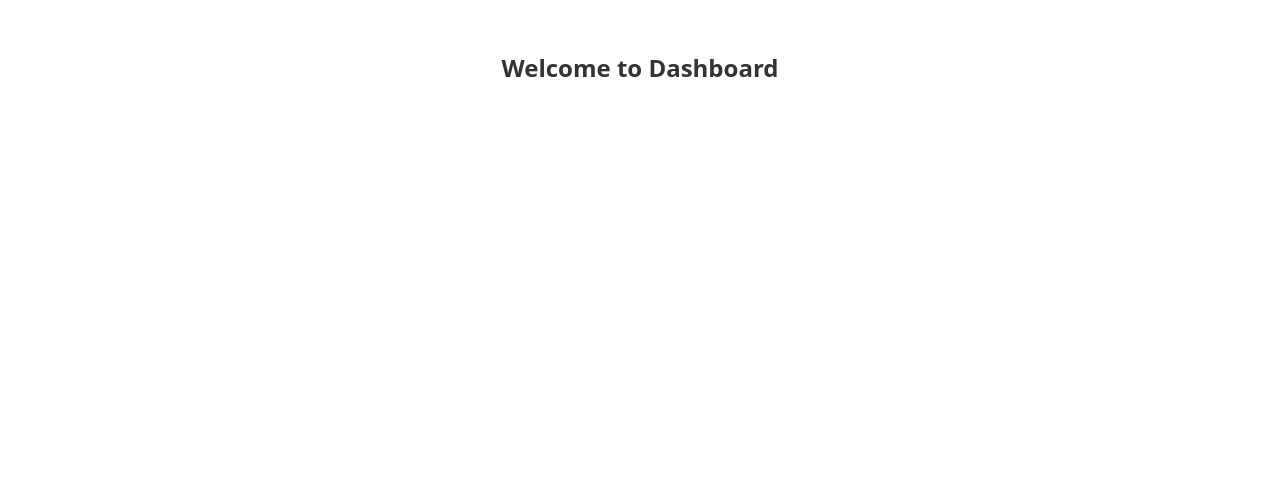
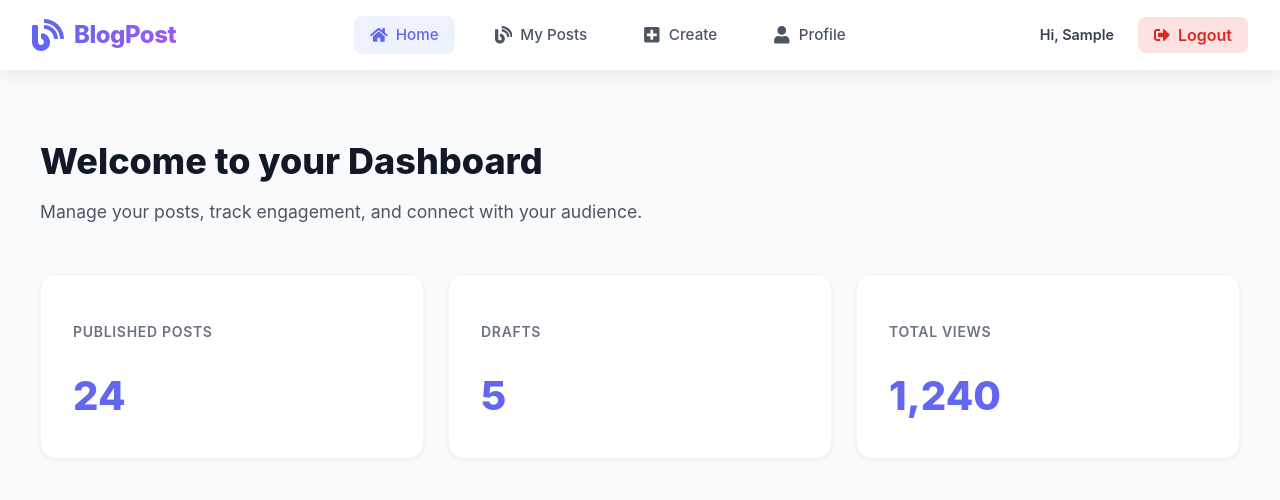
Before and after one commit to Princeumaretiya/Blog-Post-Management-System, a React (Vite) app: page /dashboard in a window 1280 px wide. Shown: the top 500 px of the page. Built offline with nearby package versions, Linux system fonts and the light colour scheme; sample sign-in values are in the browser's storage.

Commit message:
[PU] Dashboard & Navbar added

```diff
--- a/src/App.jsx
+++ b/src/App.jsx
@@ -1,16 +1,82 @@
 import { BrowserRouter as Router, Routes, Route, Navigate } from 'react-router-dom';
 import Register from './Pages/Register';
 import Login from './Pages/Login';
+import Dashboard from './Pages/Dashboard';
+import AuthGuard from './components/AuthGuard';
+import Navbar from './components/Navbar';
 import './App.css';
 
 function App() {
   return (
     <Router>
       <Routes>
-        <Route path="/" element={<Navigate to="/register" />} />
-        <Route path="/register" element={<Register />} />
-        <Route path="/login" element={<Login />} />
-        <Route path="/dashboard" element={<div style={{ textAlign: 'center', marginTop: '50px', color: '#333' }}><h2>Welcome to Dashboard</h2></div>} />
+        <Route path="/" element={<Navigate to="/dashboard" />} />
+        <Route
+          path="/register"
+          element={
+            <AuthGuard requiredAuth={false}>
+              <Register />
+            </AuthGuard>
+          }
+        />
+        <Route
+          path="/login"
+          element={
+            <AuthGuard requiredAuth={false}>
+              <Login />
+            </AuthGuard>
+          }
+        />
+        <Route
+          path="/dashboard"
+          element={
+            <AuthGuard>
+              <Dashboard />
+            </AuthGuard>
+          }
+        />
+        <Route
+          path="/my-posts"
+          element={
+            <AuthGuard>
+              <div className="placeholder-page">
+                <Navbar />
+                <div style={{ padding: '40px', textAlign: 'center' }}>
+                  <h1>My Posts</h1>
+                  <p>This page is under construction.</p>
+                </div>
+              </div>
+            </AuthGuard>
+          }
+        />
+        <Route
+          path="/create-post"
+          element={
+            <AuthGuard>
+              <div className="placeholder-page">
+                <Navbar />
+                <div style={{ padding: '40px', textAlign: 'center' }}>
+                  <h1>Create New Post</h1>
+                  <p>This page is under construction.</p>
+                </div>
+              </div>
+            </AuthGuard>
+          }
+        />
+        <Route
+          path="/profile"
+          element={
+            <AuthGuard>
+              <div className="placeholder-page">
+                <Navbar />
+                <div style={{ padding: '40px', textAlign: 'center' }}>
+                  <h1>User Profile</h1>
+                  <p>This page is under construction.</p>
+                </div>
+              </div>
+            </AuthGuard>
+          }
+        />
       </Routes>
     </Router>
   );
--- /dev/null
+++ b/src/Pages/Dashboard.css
@@ -0,0 +1,71 @@
+.dashboard-page {
+    min-height: 100vh;
+    background-color: #f9fafb;
+    font-family: 'Inter', sans-serif;
+}
+
+.dashboard-main {
+    max-width: 1200px;
+    margin: 0 auto;
+    padding: 3rem 2rem;
+}
+
+.dashboard-welcome h1 {
+    font-size: 2.25rem;
+    color: #111827;
+    margin-bottom: 0.5rem;
+    font-weight: 800;
+}
+
+.dashboard-welcome p {
+    color: #4b5563;
+    font-size: 1.1rem;
+    margin-bottom: 3rem;
+}
+
+.dashboard-stats-overview {
+    display: grid;
+    grid-template-columns: repeat(auto-fit, minmax(280px, 1fr));
+    gap: 1.5rem;
+}
+
+.dash-card {
+    background: white;
+    padding: 2rem;
+    border-radius: 16px;
+    box-shadow: 0 4px 6px rgba(0, 0, 0, 0.02), 0 1px 3px rgba(0, 0, 0, 0.05);
+    border: 1px solid #f3f4f6;
+    transition: transform 0.2s, box-shadow 0.2s;
+    display: flex;
+    flex-direction: column;
+    gap: 10px;
+}
+
+.dash-card:hover {
+    transform: translateY(-4px);
+    box-shadow: 0 10px 15px rgba(0, 0, 0, 0.05);
+}
+
+.dash-card h3 {
+    color: #6b7280;
+    font-size: 0.875rem;
+    text-transform: uppercase;
+    letter-spacing: 0.05em;
+    font-weight: 600;
+}
+
+.dash-number {
+    font-size: 2.5rem;
+    font-weight: 800;
+    color: #6366f1;
+}
+
+@media (max-width: 640px) {
+    .dashboard-main {
+        padding: 2rem 1rem;
+    }
+
+    .dashboard-welcome h1 {
+        font-size: 1.75rem;
+    }
+}
--- /dev/null
+++ b/src/Pages/Dashboard.jsx
@@ -0,0 +1,34 @@
+import React from 'react';
+import Navbar from '../components/Navbar';
+import './Dashboard.css';
+
+const Dashboard = () => {
+    return (
+        <div className="dashboard-page">
+            <Navbar />
+            <main className="dashboard-main">
+                <div className="dashboard-welcome">
+                    <h1>Welcome to your Dashboard</h1>
+                    <p>Manage your posts, track engagement, and connect with your audience.</p>
+                </div>
+
+                <div className="dashboard-stats-overview">
+                    <div className="dash-card">
+                        <h3>Published Posts</h3>
+                        <span className="dash-number">24</span>
+                    </div>
+                    <div className="dash-card">
+                        <h3>Drafts</h3>
+                        <span className="dash-number">5</span>
+                    </div>
+                    <div className="dash-card">
+                        <h3>Total Views</h3>
+                        <span className="dash-number">1,240</span>
+                    </div>
+                </div>
+            </main>
+        </div>
+    );
+};
+
+export default Dashboard;
--- a/src/Pages/Register.css
+++ b/src/Pages/Register.css
@@ -84,6 +84,7 @@
   transition: all 0.3s ease;
   background: #f8f9fa;
   outline: none;
+  color: #1a1a1a;
 }
 
 .input-group input:focus {
--- /dev/null
+++ b/src/components/AuthGuard.jsx
@@ -0,0 +1,23 @@
+import React from 'react';
+import { Navigate } from "react-router-dom";
+
+const AuthGuard = ({
+    children,
+    requiredAuth = true,
+    redirect = "/login"
+}) => {
+    const authData = JSON.parse(localStorage.getItem("authData"));
+    const isAuthenticated = !!authData;
+
+    if (!requiredAuth && isAuthenticated) {
+        return <Navigate to='/' replace />
+    }
+
+    if (requiredAuth && !isAuthenticated) {
+        return <Navigate to={redirect} replace />
+    }
+
+    return children
+}
+
+export default AuthGuard;
--- /dev/null
+++ b/src/components/Navbar.css
@@ -0,0 +1,111 @@
+.navbar {
+    background: #ffffff;
+    box-shadow: 0 4px 20px rgba(0, 0, 0, 0.08);
+    position: sticky;
+    top: 0;
+    z-index: 1000;
+    height: 70px;
+    display: flex;
+    align-items: center;
+    font-family: 'Inter', system-ui, -apple-system, sans-serif;
+}
+
+.navbar-container {
+    width: 100%;
+    max-width: 1280px;
+    margin: 0 auto;
+    padding: 0 2rem;
+    display: flex;
+    justify-content: space-between;
+    align-items: center;
+}
+
+.navbar-logo {
+    display: flex;
+    align-items: center;
+    gap: 10px;
+    cursor: pointer;
+    transition: transform 0.2s;
+}
+
+.navbar-logo:hover {
+    transform: scale(1.02);
+}
+
+.logo-icon {
+    font-size: 2rem;
+    color: #6366f1;
+}
+
+.logo-text {
+    font-size: 1.5rem;
+    font-weight: 800;
+    background: linear-gradient(135deg, #6366f1, #a855f7);
+    -webkit-background-clip: text;
+    background-clip: text;
+    -webkit-text-fill-color: transparent;
+    letter-spacing: -0.5px;
+}
+
+.navbar-links {
+    display: flex;
+    gap: 1.5rem;
+}
+
+.nav-item {
+    text-decoration: none;
+    color: #4b5563;
+    font-weight: 500;
+    font-size: 0.95rem;
+    display: flex;
+    align-items: center;
+    gap: 8px;
+    padding: 8px 16px;
+    border-radius: 8px;
+    transition: all 0.3s cubic-bezier(0.4, 0, 0.2, 1);
+}
+
+.nav-item:hover {
+    background: #f3f4f6;
+    color: #6366f1;
+}
+
+.nav-item.active {
+    background: #eef2ff;
+    color: #6366f1;
+}
+
+.nav-icon {
+    font-size: 1.1rem;
+}
+
+.navbar-actions {
+    display: flex;
+    align-items: center;
+    gap: 1.5rem;
+}
+
+.user-name {
+    font-weight: 600;
+    color: #374151;
+    font-size: 0.9rem;
+}
+
+.logout-btn {
+    display: flex;
+    align-items: center;
+    gap: 8px;
+    background: #fee2e2;
+    color: #dc2626;
+    border: none;
+    padding: 8px 16px;
+    border-radius: 8px;
+    font-weight: 600;
+    cursor: pointer;
+    transition: all 0.2s;
+}
+
+.logout-btn:hover {
+    background: #fecaca;
+    transform: translateY(-1px);
+}
--- /dev/null
+++ b/src/components/Navbar.jsx
@@ -0,0 +1,50 @@
+import React from 'react';
+import { NavLink, useNavigate } from 'react-router-dom';
+import { FaBlog, FaHome, FaPlusSquare, FaUser, FaSignOutAlt } from 'react-icons/fa';
+import './Navbar.css';
+
+const Navbar = () => {
+    const navigate = useNavigate();
+    const authData = JSON.parse(localStorage.getItem("authData"));
+
+    const handleLogout = () => {
+        localStorage.removeItem("authData");
+        localStorage.removeItem("user");
+        navigate("/login");
+    };
+
+    return (
+        <nav className="navbar">
+            <div className="navbar-container">
+                <div className="navbar-logo" onClick={() => navigate('/dashboard')}>
+                    <FaBlog className="logo-icon" />
+                    <span className="logo-text">BlogPost</span>
+                </div>
+
+                <div className="navbar-links">
+                    <NavLink to="/dashboard" className={({ isActive }) => isActive ? "nav-item active" : "nav-item"}>
+                        <FaHome className="nav-icon" /> Home
+                    </NavLink>
+                    <NavLink to="/my-posts" className={({ isActive }) => isActive ? "nav-item active" : "nav-item"}>
+                        <FaBlog className="nav-icon" /> My Posts
+                    </NavLink>
+                    <NavLink to="/create-post" className={({ isActive }) => isActive ? "nav-item active" : "nav-item"}>
+                        <FaPlusSquare className="nav-icon" /> Create
+                    </NavLink>
+                    <NavLink to="/profile" className={({ isActive }) => isActive ? "nav-item active" : "nav-item"}>
+                        <FaUser className="nav-icon" /> Profile
+                    </NavLink>
+                </div>
+
+                <div className="navbar-actions">
+                    <span className="user-name">Hi, {authData?.name?.split(' ')[0] || 'User'}</span>
+                    <button onClick={handleLogout} className="logout-btn">
+                        <FaSignOutAlt /> Logout
+                    </button>
+                </div>
+            </div>
+        </nav>
+    );
+};
+
+export default Navbar;
```
